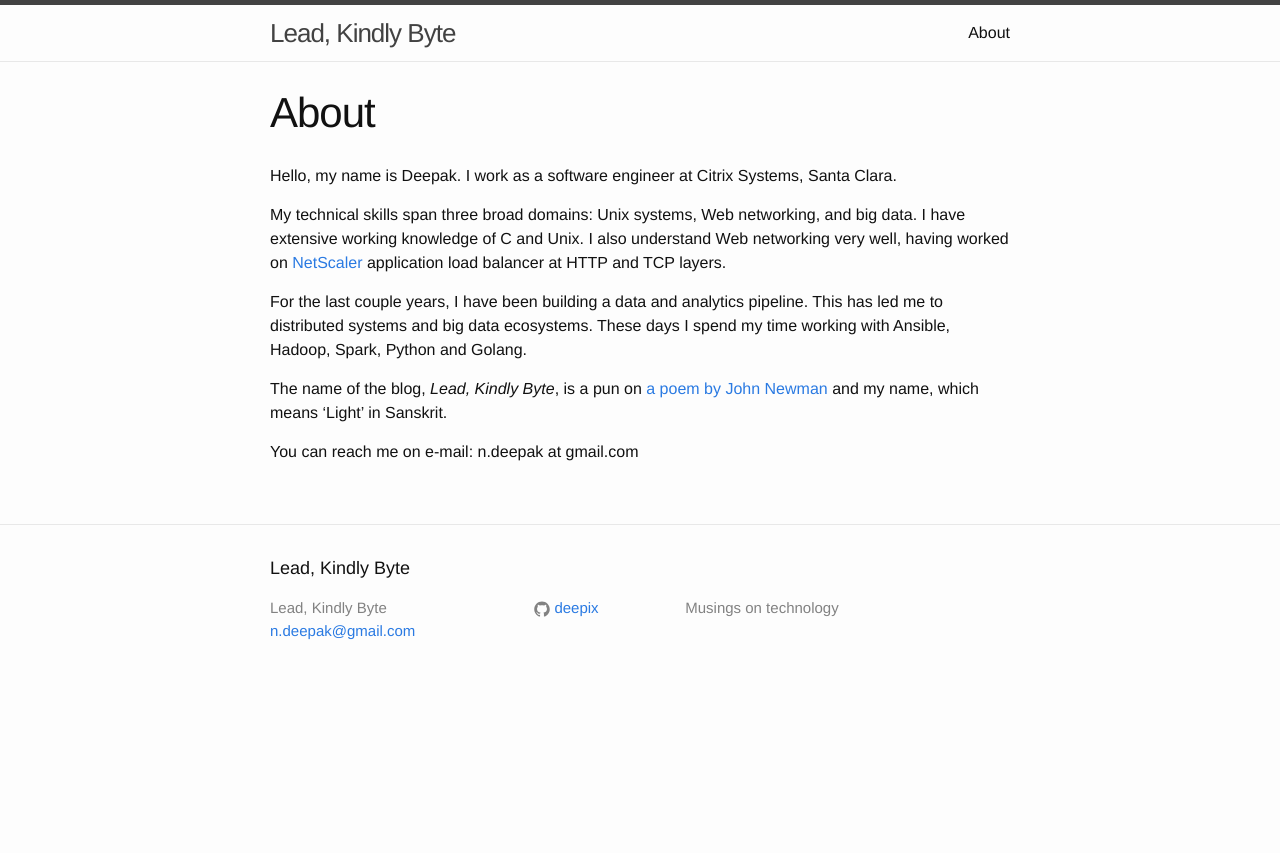
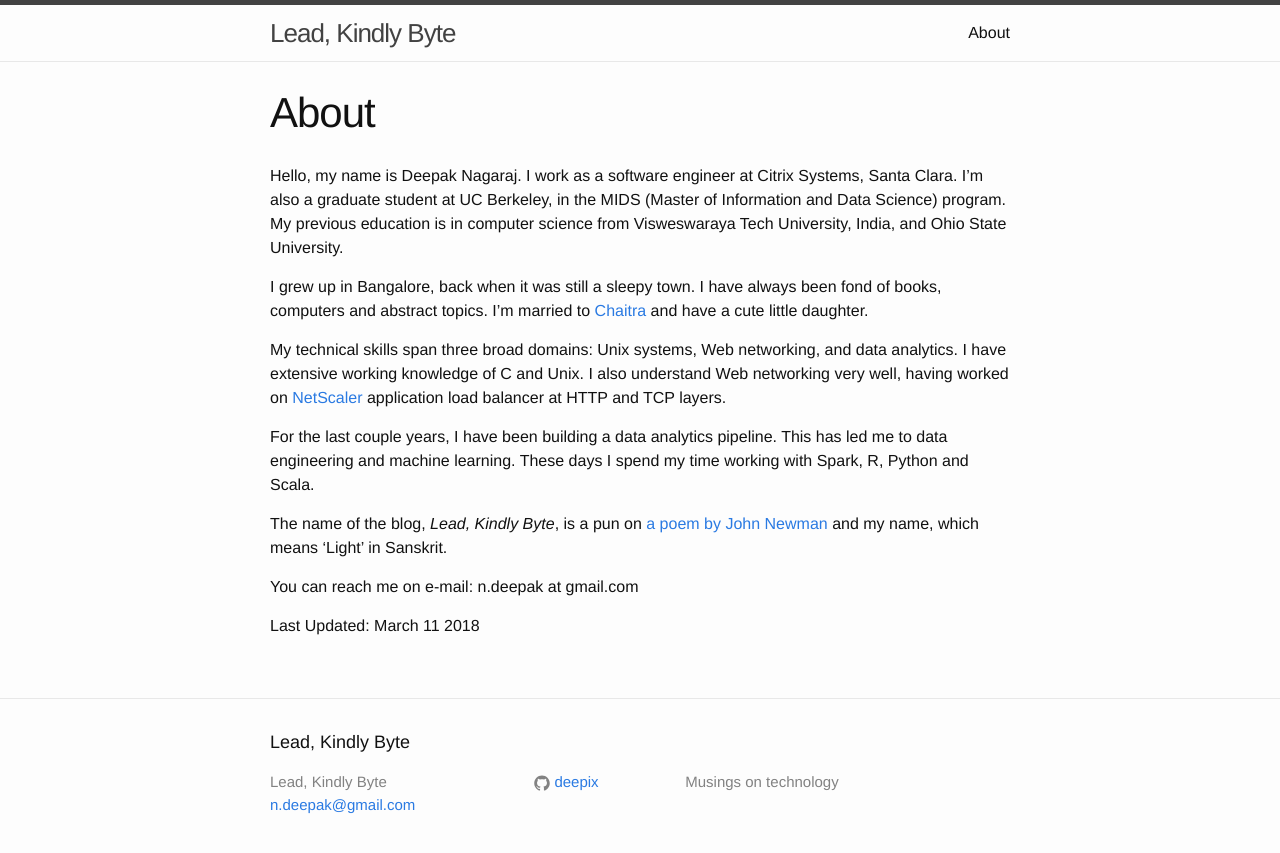
Before and after one commit to deepix/deepix.github.io, a Jekyll site: the page built from about.md, in a window 1280 px wide. Shown: the top 853 px of the page. Built offline with Jekyll 4.4.1, drawn with Linux system fonts in a browser that asks for light colours.

```diff
--- a/about.md
+++ b/about.md
@@ -4,22 +4,31 @@ title: About
 permalink: /about/
 ---
 
-Hello, my name is Deepak.  I work as a software engineer at Citrix
-Systems, Santa Clara.
+Hello, my name is Deepak Nagaraj.  I work as a software engineer at
+Citrix Systems, Santa Clara.  I'm also a graduate student at UC
+Berkeley, in the MIDS (Master of Information and Data Science)
+program.  My previous education is in computer science from
+Visweswaraya Tech University, India, and Ohio State University.
+
+I grew up in Bangalore, back when it was still a sleepy town.  I have
+always been fond of books, computers and abstract
+topics.  I'm married to [Chaitra](http://chaitrasuresh.com) and have a
+cute little daughter.
 
 My technical skills span three broad domains: Unix systems, Web
-networking, and big data.  I have extensive working knowledge of C and
-Unix.  I also understand Web networking very well, having worked on
-[NetScaler](http://www.netscaler.com/) application load balancer at
+networking, and data analytics.  I have extensive working knowledge of
+C and Unix.  I also understand Web networking very well, having worked
+on [NetScaler](http://www.netscaler.com/) application load balancer at
 HTTP and TCP layers.
 
-For the last couple years, I have been building a data and analytics
-pipeline.  This has led me to distributed systems and big data
-ecosystems.  These days I spend my time working with Ansible, Hadoop,
-Spark, Python and Golang.
+For the last couple years, I have been building a data analytics
+pipeline.  This has led me to data engineering and machine learning.
+These days I spend my time working with Spark, R, Python and Scala.
 
-The name of the blog, _Lead, Kindly Byte_, is a pun on [a poem by John
-Newman](http://www.newmanreader.org/works/verses/verse90.html) and my
-name, which means 'Light' in Sanskrit.
+The name of the blog, _Lead, Kindly Byte_, is a pun on
+[a poem by John Newman](http://www.newmanreader.org/works/verses/verse90.html)
+and my name, which means 'Light' in Sanskrit.
 
 You can reach me on e-mail: n.deepak at gmail.com
+
+Last Updated: March 11 2018
```
Also changed, not shown: _posts/2018-03-11-livy-oom.markdown (added, +75 -0 lines), Gemfile.lock, 1 other file.
